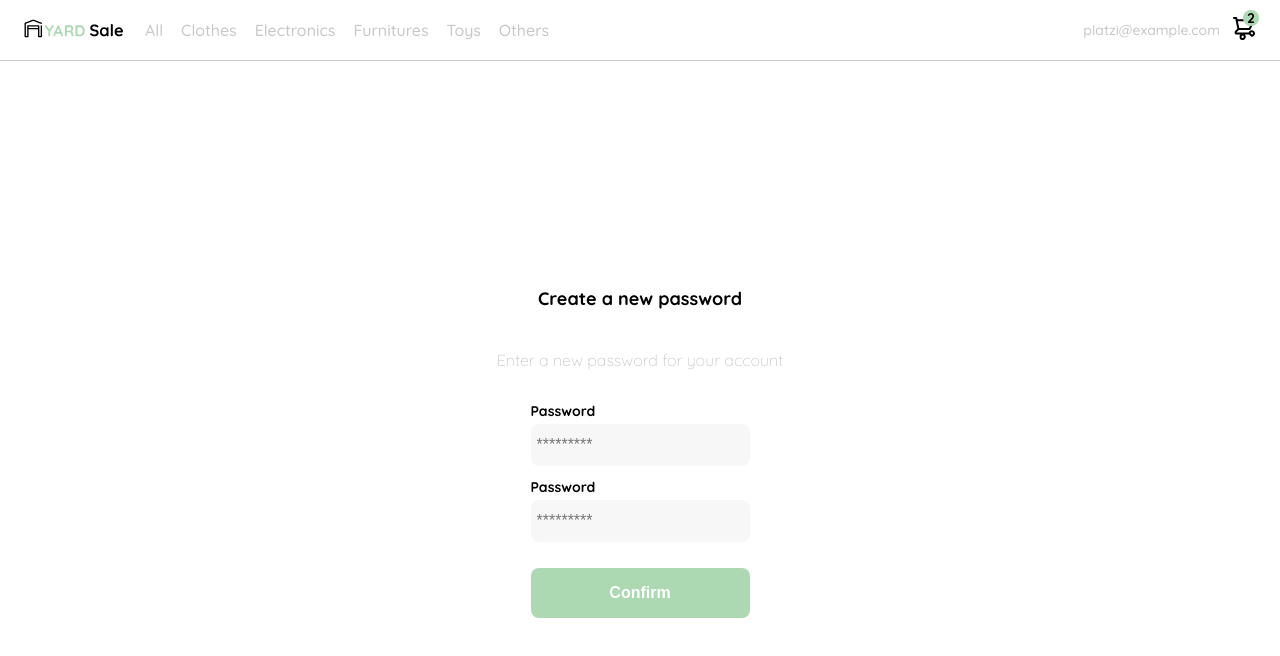
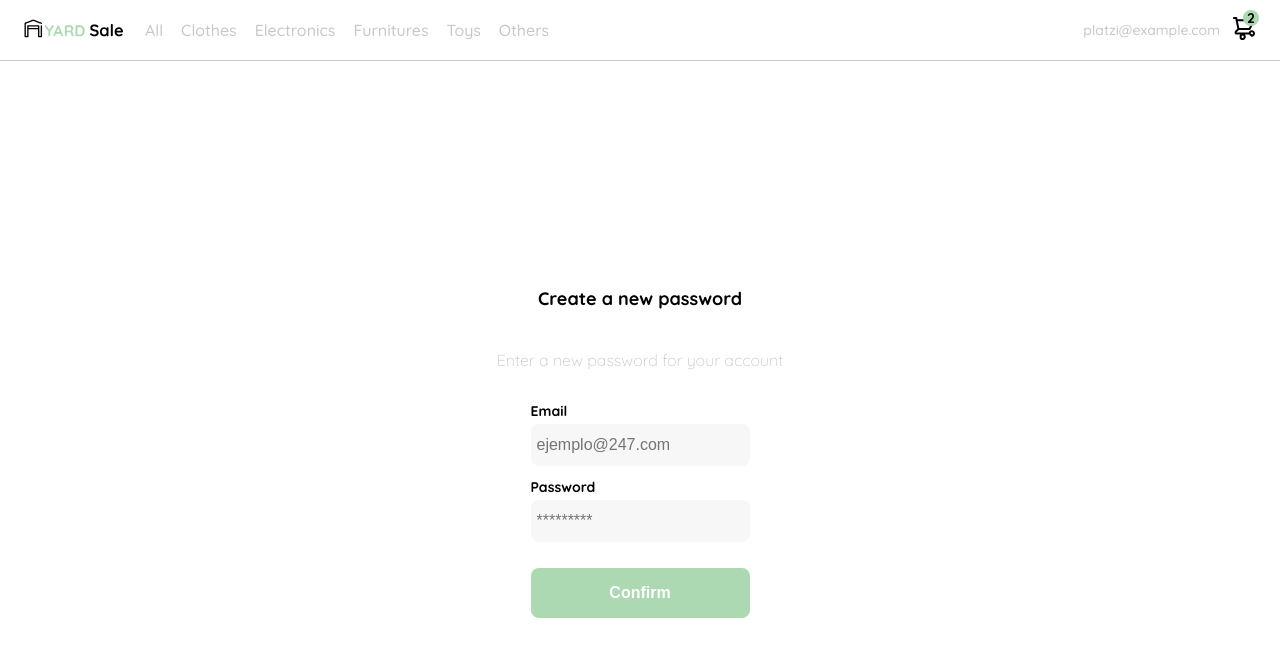
Before and after one commit to m1zion/react-shop, a React app: page /login in a window 1280 px wide. Shown: the top 656 px of the page. Built offline with nearby package versions, Linux system fonts and the light colour scheme.

Commit message:
clase 19 Udse Effect

```diff
--- a/src/components/ProductItem.jsx
+++ b/src/components/ProductItem.jsx
@@ -13,7 +13,7 @@ return (
     <div className="product-info">
       <div>
         <p>${product.price}</p>
-        <p>{product.title}}</p>
+        <p>{product.title}</p>
       </div>
       <figure onClick={ handleClick }>
         <img src={add_to_cart} alt="" />
--- a/src/containers/Login.jsx
+++ /dev/null
@@ -1,25 +0,0 @@
-import React from 'react';
-import '../styles/Login.scss';
-const Login = () => {
-    return (
-        <div className="login">
-        <div className="form-container">
-          <img src="./logos/logo_yard_sale.svg" alt="logo" className="logo"/>
-
-          <h1 className="title">Create a new password</h1>
-          <p className="subtitle">Enter a new password for your account</p>
-
-          <form action="/" className="form">
-            <label for="password" className="label">Password</label>
-            <input type="password" id="password" placeholder="*********" className="input input-password"/>
-
-            <label for="new-password" className="label">Password</label>
-            <input type="password" id="new-password" placeholder="*********" className="input input-password"/>
-
-            <input type="submit" value="Confirm" className="primary-button login-button"/>
-          </form>
-        </div>
-      </div>
-    );
-}
-export default Login;
--- a/src/containers/MyAccount.jsx
+++ b/src/containers/MyAccount.jsx
@@ -22,4 +22,4 @@ const MyAccount = () => {
       </div>
     );
 }
-export default Login;
+export default MyAccount;
--- /dev/null
+++ b/src/pages/Login.jsx
@@ -0,0 +1,38 @@
+import React, { useRef }  from 'react';
+import '@styles/Login.scss';
+const Login = () => {
+    const form = useRef(null);
+    const handleSubmit = (event) => {
+      event.preventDefault();
+      const formData = new FormData(form.current);
+      const data = {
+        username: formData.get('email'),
+        password: formData.get('password')
+      }
+      console.log(data);
+    }
+    return (
+        <div className="login">
+        <div className="form-container">
+          <img src="./logos/logo_yard_sale.svg" alt="logo" className="logo"/>
+
+          <h1 className="title">Create a new password</h1>
+          <p className="subtitle">Enter a new password for your account</p>
+
+          <form action="/" className="form" ref={form}>
+            <label for="email" className="label">Email</label>
+            <input type="text" name="email" id="email" placeholder="ejemplo@247.com" className="input input-email"/>
+
+            <label for="password" className="label">Password</label>
+            <input type="password" name="password" id="password" placeholder="*********" className="input input-password"/>
+
+            <button
+              className="primary-button login-button"
+              onClick={handleSubmit}>Confirm
+            </button>
+          </form>
+        </div>
+      </div>
+    );
+}
+export default Login;
--- a/src/routes/App.jsx
+++ b/src/routes/App.jsx
@@ -2,11 +2,11 @@ import React from 'react';
 //import { BrowserRouter, Switch, Route} from 'react-router-dom';
 import { BrowserRouter, Routes, Route } from 'react-router-dom';
 import Layout from '../containers/Layout';
+import MyAccount from '../containers/MyAccount';
 import Home from '../pages/Home';
-import Login from '../containers/Login';
 import RecoveryPassword from '../containers/RecoveryPassword';
 import '../styles/global.css';
-import MyAccount from '../containers/Login';
+import Login from '@pages/Login';
 import NotFound from '../pages/NotFound';
 import Orders from '../pages/Orders';
 import Checkout from '../pages/Checkout';
--- a/webpack.config.js
+++ b/webpack.config.js
@@ -14,6 +14,7 @@ module.exports = {
         alias:{
             '@components': path.resolve(__dirname,'src/components/'),
             '@containers': path.resolve(__dirname,'src/containers/'),
+            '@pages': path.resolve(__dirname,'src/pages/'),
             '@styles': path.resolve(__dirname, 'src/styles/'),
             '@icons': path.resolve(__dirname,'src/assets/icons/'),
             '@logos': path.resolve(__dirname,'src/assets/logos/'),
```
